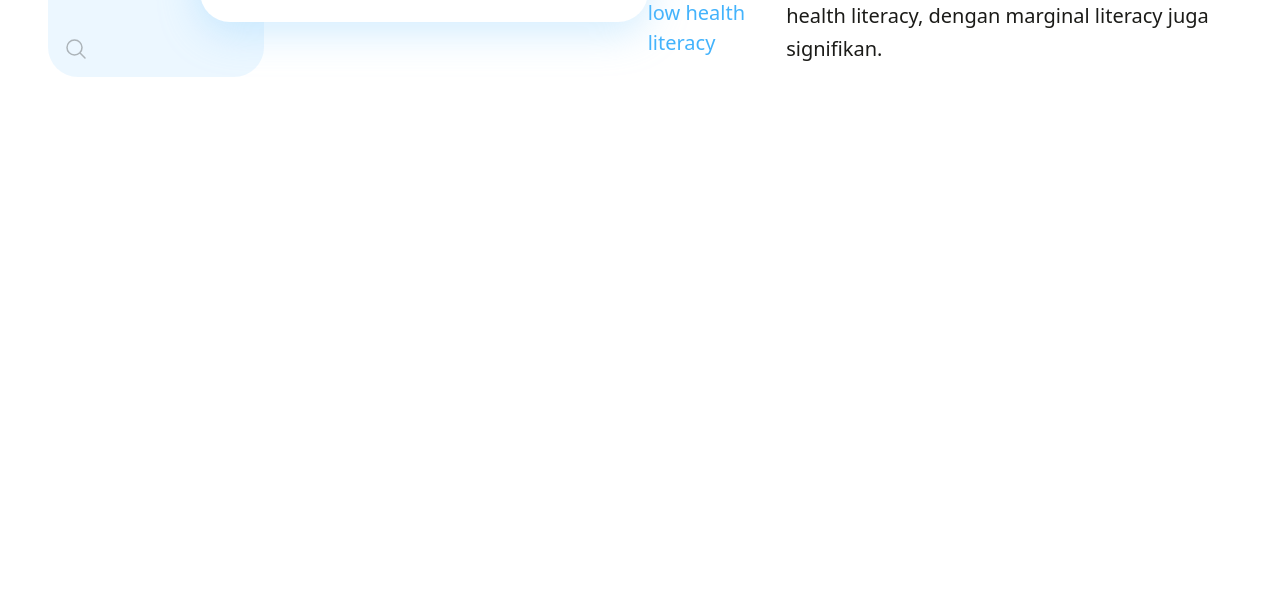
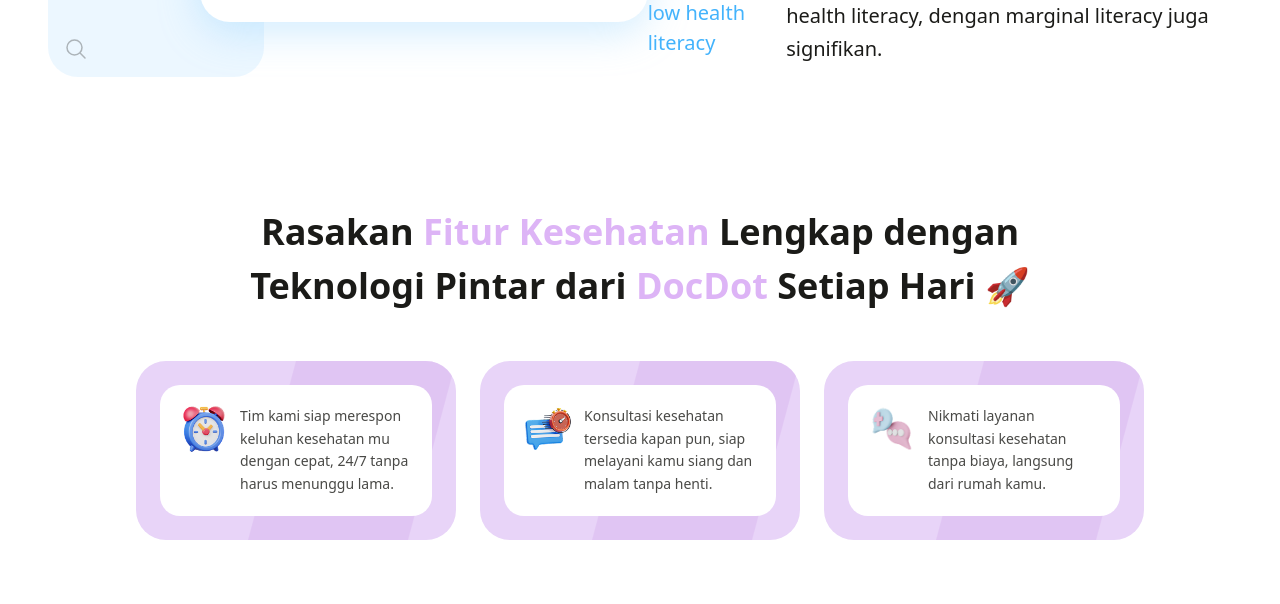
Before and after one commit to Satyasy/docdot, a Laravel app: page / in a window 1280 px wide. Shown: the part 1356-1960 px from the top of the page. Before the commit the page ends 1433 px from the top, so only its background shows below. Run offline with Laravel 12, Linux system fonts and the light colour scheme; style sheets or scripts are compiled from the project's sources; some libraries are stand-ins or nearby versions; some web fonts are replaced.

Commit message:
add section

```diff
--- a/resources/js/pages/Welcome.vue
+++ b/resources/js/pages/Welcome.vue
@@ -177,5 +177,52 @@
                 </div>
             </div>
         </section>
+
+        <section class="px-6 py-16 lg:px-12">
+            <div class="mx-auto max-w-7xl text-center">
+                <h2 class="text-[36px] font-bold text-[#1b1b18]">
+                    Rasakan <span class="text-[#DDB4F6]">Fitur Kesehatan</span> Lengkap dengan<br />
+                    Teknologi Pintar dari <span class="text-[#DDB4F6]">DocDot</span> Setiap Hari 🚀
+                </h2>
+
+                <div class="mt-12 flex items-stretch justify-center gap-6">
+                    <div class="relative w-[320px] overflow-hidden rounded-[30px] bg-[#E8D4F8] p-6">
+                        <div class="absolute top-0 right-0 h-full w-1/2 bg-[#D9B8F0]/50" style="transform: skewX(-15deg); transform-origin: top right;"></div>
+                        <div class="relative z-10 mt-auto rounded-[20px] bg-white p-5">
+                            <div class="flex items-start gap-3">
+                                <img src="/images/time.png" alt="Time" class="h-12 w-12" />
+                                <p class="text-left text-[14px] leading-relaxed text-[#1b1b18]/80">
+                                    Tim kami siap merespon keluhan kesehatan mu dengan cepat, 24/7 tanpa harus menunggu lama.
+                                </p>
+                            </div>
+                        </div>
+                    </div>
+
+                    <div class="relative w-[320px] overflow-hidden rounded-[30px] bg-[#E8D4F8] p-6">
+                        <div class="absolute top-0 right-0 h-full w-1/2 bg-[#D9B8F0]/50" style="transform: skewX(-15deg); transform-origin: top right;"></div>
+                        <div class="relative z-10 mt-auto rounded-[20px] bg-white p-5">
+                            <div class="flex items-start gap-3">
+                                <img src="/images/chat.png" alt="Chat" class="h-12 w-12" />
+                                <p class="text-left text-[14px] leading-relaxed text-[#1b1b18]/80">
+                                    Konsultasi kesehatan tersedia kapan pun, siap melayani kamu siang dan malam tanpa henti.
+                                </p>
+                            </div>
+                        </div>
+                    </div>
+
+                    <div class="relative w-[320px] overflow-hidden rounded-[30px] bg-[#E8D4F8] p-6">
+                        <div class="absolute top-0 right-0 h-full w-1/2 bg-[#D9B8F0]/50" style="transform: skewX(-15deg); transform-origin: top right;"></div>
+                        <div class="relative z-10 mt-auto rounded-[20px] bg-white p-5">
+                            <div class="flex items-start gap-3">
+                                <img src="/images/talks.png" alt="Talks" class="h-12 w-12" />
+                                <p class="text-left text-[14px] leading-relaxed text-[#1b1b18]/80">
+                                    Nikmati layanan konsultasi kesehatan tanpa biaya, langsung dari rumah kamu.
+                                </p>
+                            </div>
+                        </div>
+                    </div>
+                </div>
+            </div>
+        </section>
     </div>
 </template>
```
Also changed, not shown: public/images/chat.png (added), public/images/talks.png (added), public/images/time.png (added).
